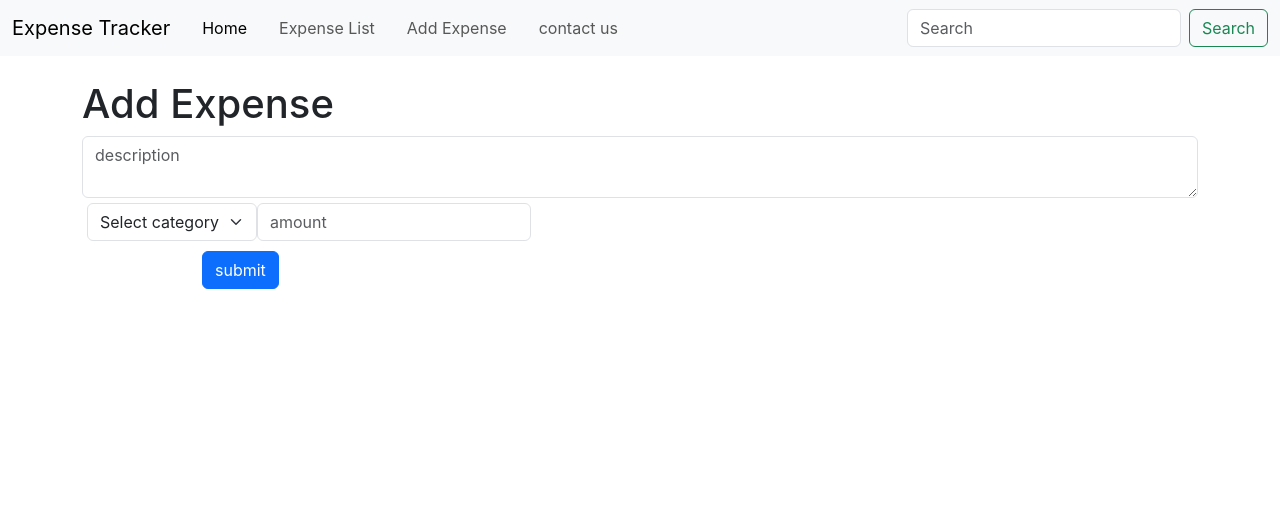
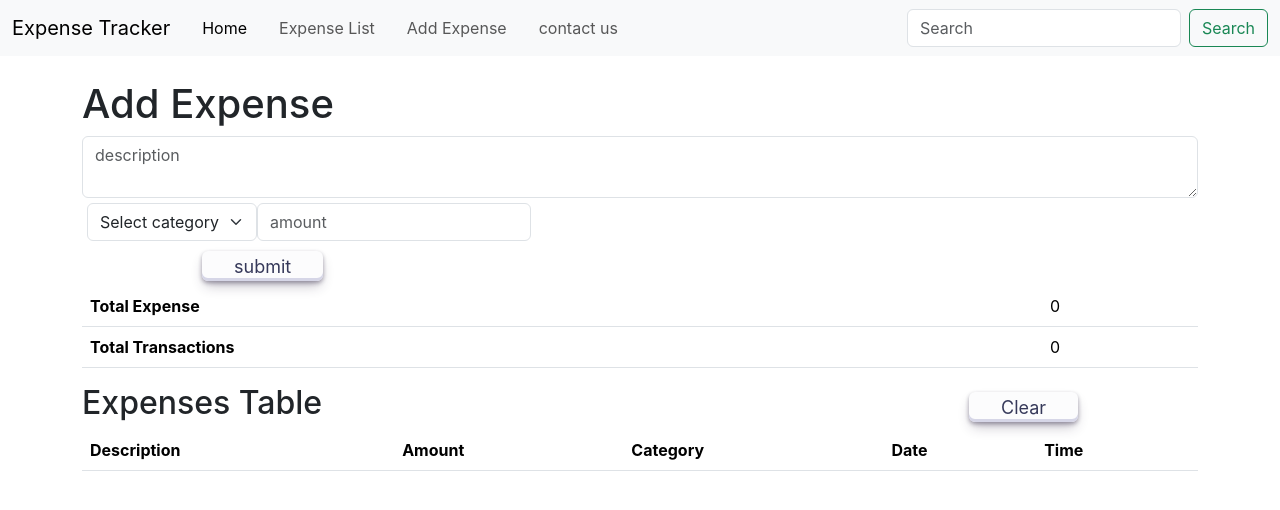
Before and after one commit to lohithganni/Expense-Tracker, a React (Create React App) app: page / in a window 1280 px wide. Shown: the top 510 px of the page. Built offline with nearby package versions, Linux system fonts and the light colour scheme.

Commit message:
added table

```diff
--- a/src/App.css
+++ b/src/App.css
@@ -21,3 +21,32 @@ body {
   .App{
     margin-top: 80px;
   }
+  .tableTop{
+    display: flex;
+    align-items: center;
+    justify-content: space-between;
+  }
+  .btna{
+    display: inline-block;
+    outline: 0;
+    border: 0;
+    cursor: pointer;
+    transition: box-shadow 0.15s ease,transform 0.15s ease;
+    will-change: box-shadow,transform;
+    background: #FCFCFD;
+    box-shadow: 0px 2px 4px rgb(45 35 66 / 40%), 0px 7px 13px -3px rgb(45 35 66 / 30%), inset 0px -3px 0px #d6d6e7;
+    height: 30px;
+    padding: 0 32px;
+    font-size: 18px;
+    border-radius: 6px;
+    color: #36395a;
+    transition: box-shadow 0.15s ease,transform 0.15s ease;
+  }
+  .btna:hover {
+    box-shadow: 0px 4px 8px rgb(45 35 66 / 40%), 0px 7px 13px -3px rgb(45 35 66 / 30%), inset 0px -3px 0px #d6d6e7;
+    transform: translateY(-1px);
+}
+.btna:active{
+  box-shadow: inset 0px 3px 7px #d6d6e7;
+  transform: translateY(1px);
+}
--- a/src/expenseform.js
+++ b/src/expenseform.js
@@ -4,6 +4,7 @@ const AddExpenseForm = () => {
   const COUNT_KEY = "count";
   const EXPENSES_KEY = "expenses";
   const TOTAL_EXPENSE_KEY = "totalExpense";
+  const MAIN_OBJECT_KEY = "mainObject";
 
   const [count, setCount] = useState(() => {
     const storedCount = localStorage.getItem(COUNT_KEY);
@@ -28,10 +29,16 @@ const AddExpenseForm = () => {
     time: "",
   });
 
+  const [mainObject, setMainObject] = useState(() => {
+    const storedMainObject = localStorage.getItem(MAIN_OBJECT_KEY);
+    return storedMainObject ? JSON.parse(storedMainObject) : [];
+  });
+
   useEffect(() => {
     localStorage.setItem(COUNT_KEY, count);
     localStorage.setItem(EXPENSES_KEY, JSON.stringify(expenses));
-  }, [count, expenses]);
+    localStorage.setItem(MAIN_OBJECT_KEY, JSON.stringify(mainObject));
+  }, [count, expenses, mainObject]);
 
   useEffect(() => {
     localStorage.setItem(TOTAL_EXPENSE_KEY, totalExpense);
@@ -51,19 +58,23 @@ const AddExpenseForm = () => {
       const updatedNewExpense = {
         ...newExpense,
         amount: parseFloat(newExpense.amount),
-        time: currentTime.getTime(),
-        date: currentTime.toDateString(),
+        time: currentTime.toLocaleTimeString([], { hour: '2-digit', minute: '2-digit' }),
+        date: currentTime.toLocaleDateString(),
       };
 
-      setExpenses((prevExpenses) => {
-        return [
-          ...(Array.isArray(prevExpenses) ? prevExpenses : []),
-          updatedNewExpense,
-        ];
-      });
+      setExpenses((prevExpenses) => [
+        ...(Array.isArray(prevExpenses) ? prevExpenses : []),
+        updatedNewExpense,
+      ]);
 
       setCount((prevCount) => prevCount + 1);
       setTotal((prevTotal) => prevTotal + updatedNewExpense.amount);
+
+      // Add to mainObject
+      setMainObject((prevMainObject) => [
+        ...(Array.isArray(prevMainObject) ? prevMainObject : []),
+        updatedNewExpense,
+      ]);
 
       setNewExpense({
         description: "",
@@ -78,6 +89,17 @@ const AddExpenseForm = () => {
   const handleSubmit = (e) => {
     e.preventDefault();
     addExpense();
+  };
+
+  const clearData = () => {
+    setCount(0);
+    setExpenses([]);
+    setMainObject([]);
+    setTotal(0);
+    localStorage.removeItem(COUNT_KEY);
+    localStorage.removeItem(EXPENSES_KEY);
+    localStorage.removeItem(MAIN_OBJECT_KEY);
+    localStorage.removeItem(TOTAL_EXPENSE_KEY);
   };
 
   return (
@@ -117,10 +139,56 @@ const AddExpenseForm = () => {
         <input
           type="submit"
           value="submit"
-          className="btn btn-primary"
+          className="btna"
           style={{ margin: "5px 120px" }}
         />
       </form>
+
+
+      <table className="table" >
+        <thead>
+          <tr>
+            <th>Total Expense</th>
+            <td>{totalExpense}</td>
+          </tr>
+        </thead>
+        <tbody>
+
+            <tr >
+            <th>Total Transactions</th>
+              <td>{count}</td>
+            </tr>
+
+        </tbody>
+      </table>
+      <div className="tableTop">
+      <h2>Expenses Table</h2>
+      <button className="btna" onClick={clearData} style={{ margin: "5px 120px" }}>
+        Clear
+      </button>
+      </div>
+      <table className="table">
+        <thead>
+          <tr>
+            <th>Description</th>
+            <th>Amount</th>
+            <th>Category</th>
+            <th>Date</th>
+            <th>Time</th>
+          </tr>
+        </thead>
+        <tbody>
+          {mainObject.slice().reverse().map((expense, index) => (
+            <tr key={index}>
+              <td>{expense.description}</td>
+              <td>{expense.amount}</td>
+              <td>{expense.category}</td>
+              <td>{expense.date}</td>
+              <td>{expense.time}</td>
+            </tr>
+          ))}
+        </tbody>
+      </table>
     </div>
   );
 };
```
Also changed, not shown: src/App.js (line endings or trailing spaces).
